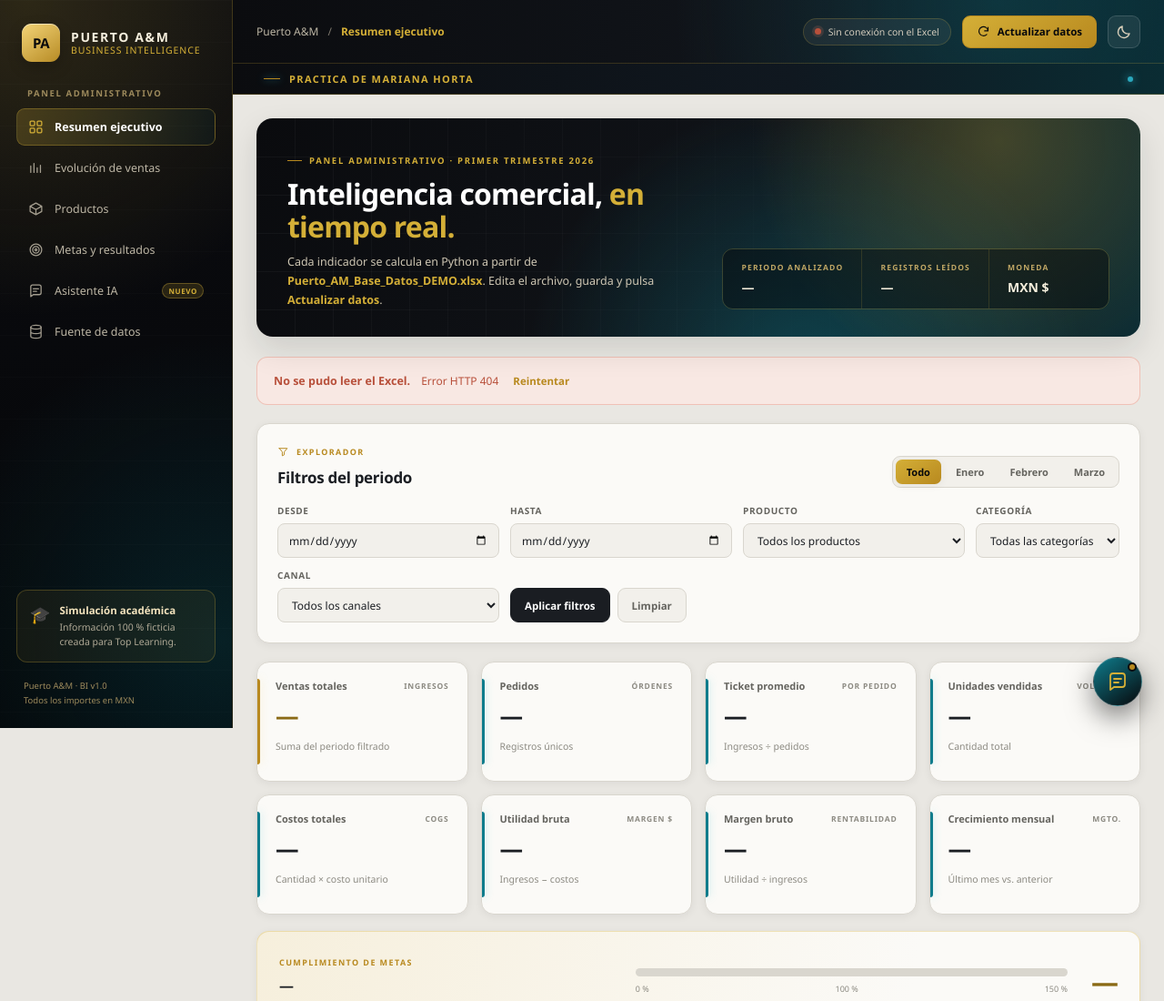
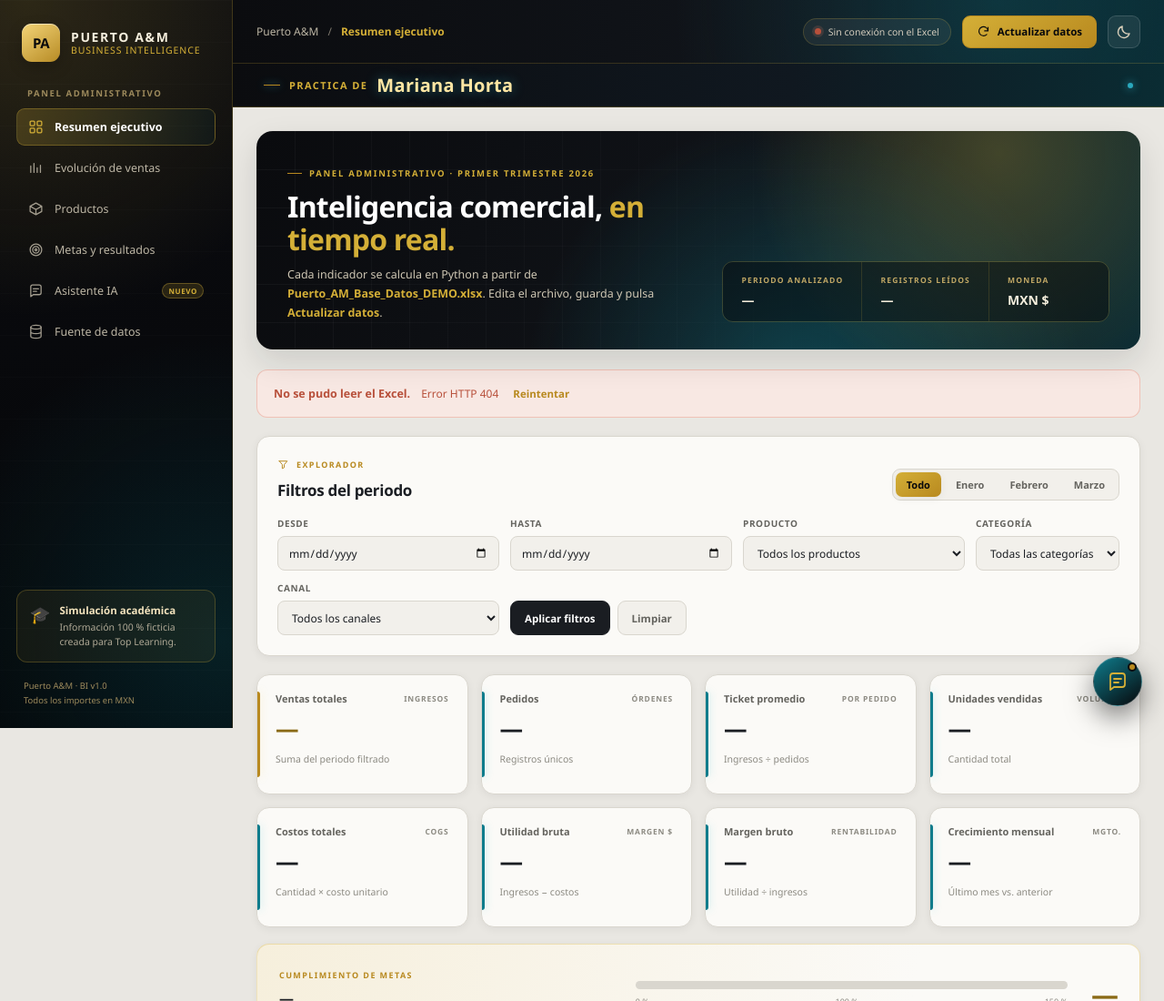
Before and after one commit to psiquipitirija/puerto-am-bi, a plain HTML site: page static/index.html in a window 1280 px wide. Shown: the top 1100 px of the page at 91% size. Drawn offline with Linux system fonts and the light colour scheme; no server answers.

Commit message:
Destaca el nombre Mariana Horta en la franja de la practica

```diff
--- a/static/index.html
+++ b/static/index.html
@@ -100,7 +100,7 @@
         </div>
       </header>
 
-      <div class="practice-name">Practica de Mariana Horta</div>
+      <div class="practice-name">Practica de <strong>Mariana Horta</strong></div>
 
       <main class="content">
         <section class="hero" id="resumen">
--- a/static/styles.css
+++ b/static/styles.css
@@ -173,11 +173,16 @@ a { color: inherit; text-decoration: none; }
 .topbar .icon-button:hover { color: var(--gold-2); border-color: var(--gold-2); }
 .practice-name {
   display: flex; align-items: center; gap: 10px;
-  min-height: 34px; padding: 6px 34px;
+  min-height: 48px; padding: 8px 34px;
   border-bottom: 1px solid rgba(212,175,55,.25);
   background: linear-gradient(90deg, #0b0c0f, #101820 60%, #0a2c33);
   color: var(--gold-2); font-size: 11px; font-weight: 700;
   letter-spacing: 1.4px; text-transform: uppercase;
+}
+.practice-name strong {
+  font-size: 20px; line-height: 1; letter-spacing: .3px; font-weight: 800;
+  color: #ffe6a3; text-transform: none;
+  text-shadow: 0 0 14px rgba(53,189,209,.45);
 }
 .practice-name::before {
   content: ""; width: 18px; height: 1px; flex: none;
@@ -665,6 +670,7 @@ html[data-theme="dark"] .chat-message.mine .chat-bubble { background: var(--petr
   .source-facts { grid-template-columns: repeat(2, minmax(0, 1fr)); }
   .page-footer { flex-direction: column; }
   .practice-name { padding-left: 18px; padding-right: 18px; }
+  .practice-name strong { font-size: 17px; }
   .chat-header, .chat-rule-bar, .chat-suggestions, .chat-composer, .chat-footnote { padding-left: 14px; padding-right: 14px; }
   .chat-mode { display: none; }
   .chat-messages { height: 340px; padding: 16px 13px; }
```
